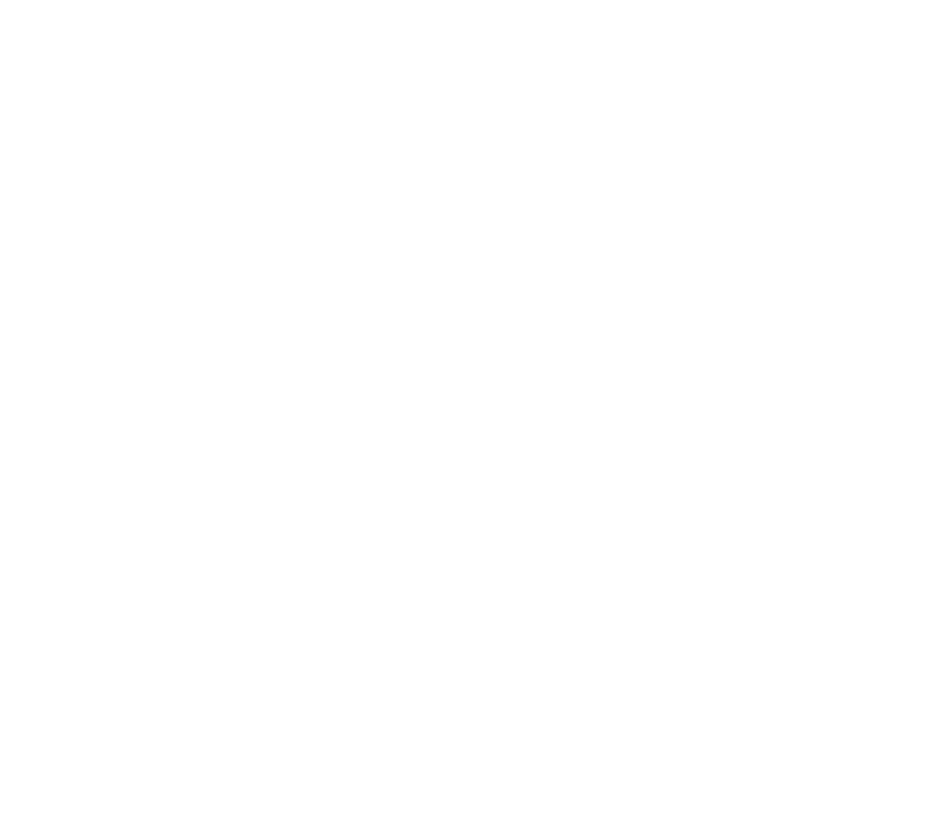
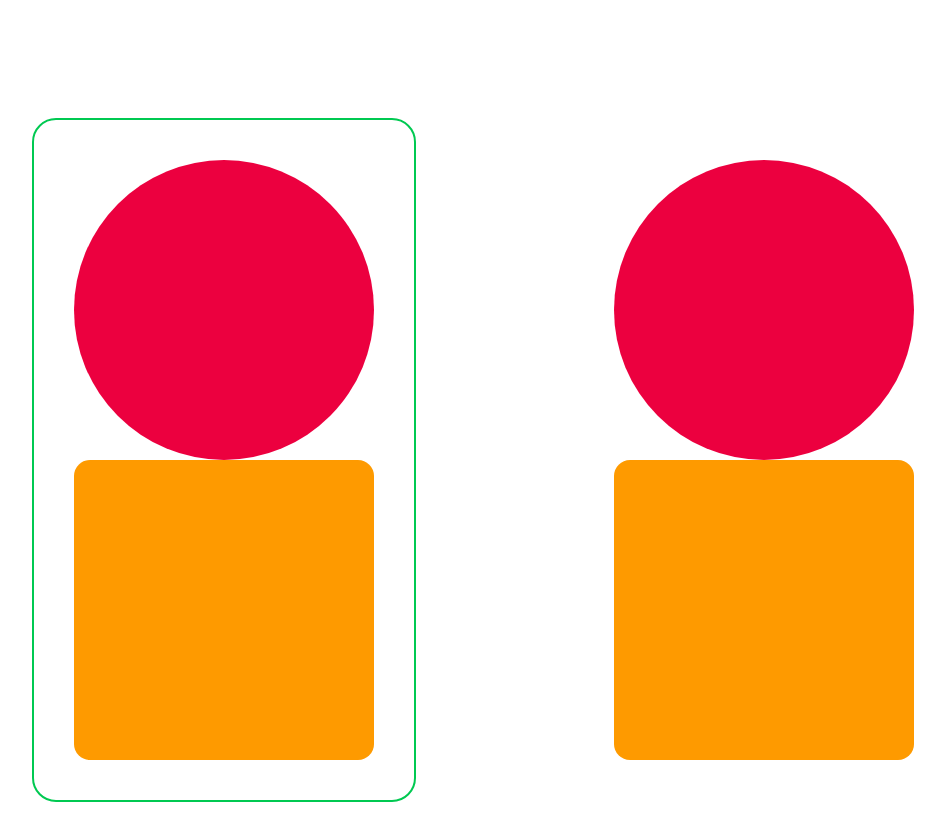
Before and after one commit to muhamash/mastering-at-gsap, a React (Vite) app: page / in a window 1280 px wide. Shown: the part 422-1262 px from the top of the page, without its empty margins (167-1112 px from the left). Before the commit the page ends 800 px from the top, so only its background shows below. Built offline with nearby package versions, Linux system fonts and the light colour scheme.

Commit message:
box and circle

```diff
--- a/src/App.jsx
+++ b/src/App.jsx
@@ -1,14 +1,56 @@
-import './App.css'
-import Box from './components/Box'
+import { useGSAP } from "@gsap/react";
+import { gsap } from "gsap";
+import React from 'react';
+import './App.css';
+import Box from './components/Box';
+import GsapBox from './components/gsapBoxAndCircle/GsapBox';
+import GsapCircle from './components/gsapBoxAndCircle/GsapCircle';
 
-function App() {
+function App ()
+{
+  const gsapRef = React.useRef();
+
+  useGSAP( () =>
+  {
+    // gsap.from( "#gsapBox", {
+    //   y: 300,
+    //   opacity: 0,
+    //   rotate: 360,
+    //   duration: 1,
+    //   delay: 1
+    // } );
+
+    gsap.from( gsapRef.current, {
+      opacity: 0,
+      rotate: 360,
+      duration: 1,
+      delay: 1
+    } );
+  } );
 
   return (
-    <main className="">
+    <main className="flex flex-col gap-30 py-30">
 
-      <Box/>
+      <Box />
+
+      <div>
+
+
+        <div className="flex items-center justify-evenly">
+
+          <div className="flex flex-col border-2 border-green-500 rounded-3xl p-10">
+            <GsapCircle />
+            <GsapBox ref={gsapRef}/>
+          </div>
+
+          <div className="flex flex-col">
+            <GsapCircle />
+            <GsapBox/>
+          </div>
+        </div>
+      </div>
     </main>
-  )
+  );
 }
 
 export default App
--- a/src/components/Box.jsx
+++ b/src/components/Box.jsx
@@ -1,20 +1,30 @@
 import { useGSAP } from "@gsap/react";
 import { gsap } from "gsap";
+import React from 'react';
 
 export default function Box ()
 {
+    const gsapRef = React.useRef();
 
     useGSAP( () =>
     {
-        gsap.to( "#gsapBox", {
+        // gsap.to( "#gsapBox", {
+        //     x: 1000,
+        //     duration: 2,
+        //     delay: 1
+        // })
+
+        gsap.to( gsapRef.current, {
             x: 1000,
             duration: 2,
             delay: 1
-        })
-    })
+        } );
+    } );
+
+
 
     return (
-        <div id="gsapBox" className="h-[300px] w-[300px] rounded-[10px] bg-cyan-700">
+        <div id="gsapBox" ref={gsapRef} className="h-[300px] w-[300px] rounded-[10px] bg-cyan-700">
 
         </div>
     );
--- /dev/null
+++ b/src/components/gsapBoxAndCircle/GsapBox.jsx
@@ -0,0 +1,8 @@
+
+export default function GsapBox({ref}) {
+  return (
+    <div ref={ref} className="bg-amber-500 w-[300px] h-[300px] rounded-2xl">
+
+    </div>
+  )
+}
--- /dev/null
+++ b/src/components/gsapBoxAndCircle/GsapCircle.jsx
@@ -0,0 +1,8 @@
+
+export default function GsapCircle() {
+  return (
+    <div className="bg-rose-600 w-[300px] h-[300px] rounded-full">
+
+    </div>
+  )
+}
--- /dev/null
+++ b/src/components/gsapContainer.jsx
@@ -0,0 +1,8 @@
+
+export default function gsapContainer() {
+  return (
+    <div>
+
+    </div>
+  )
+}
```
